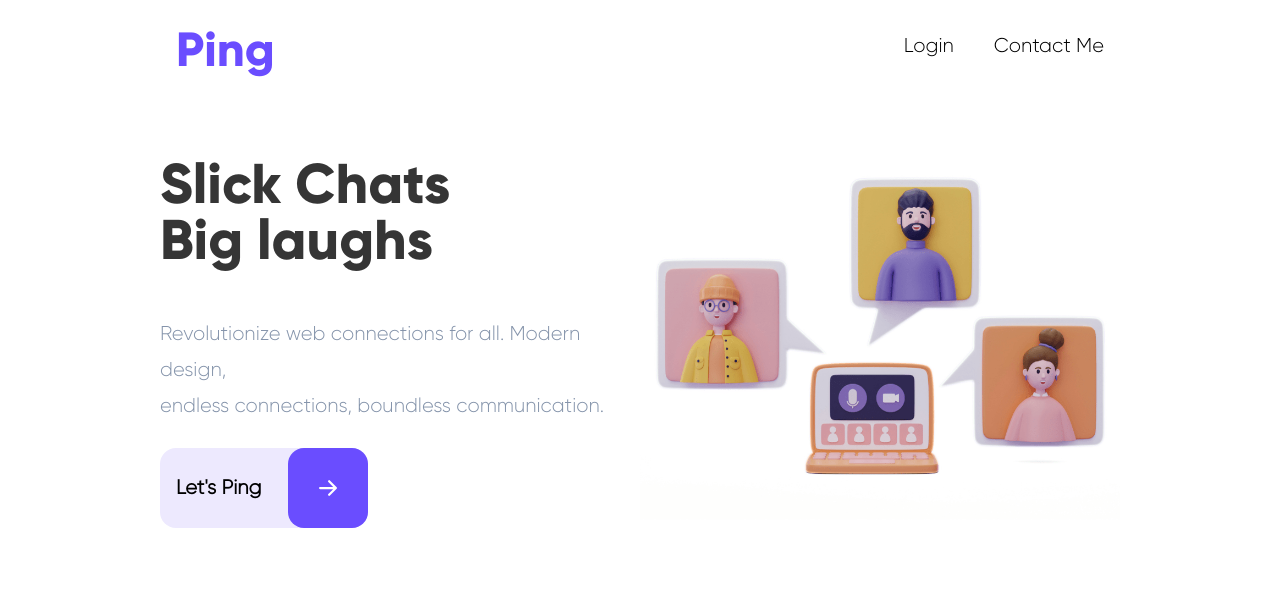
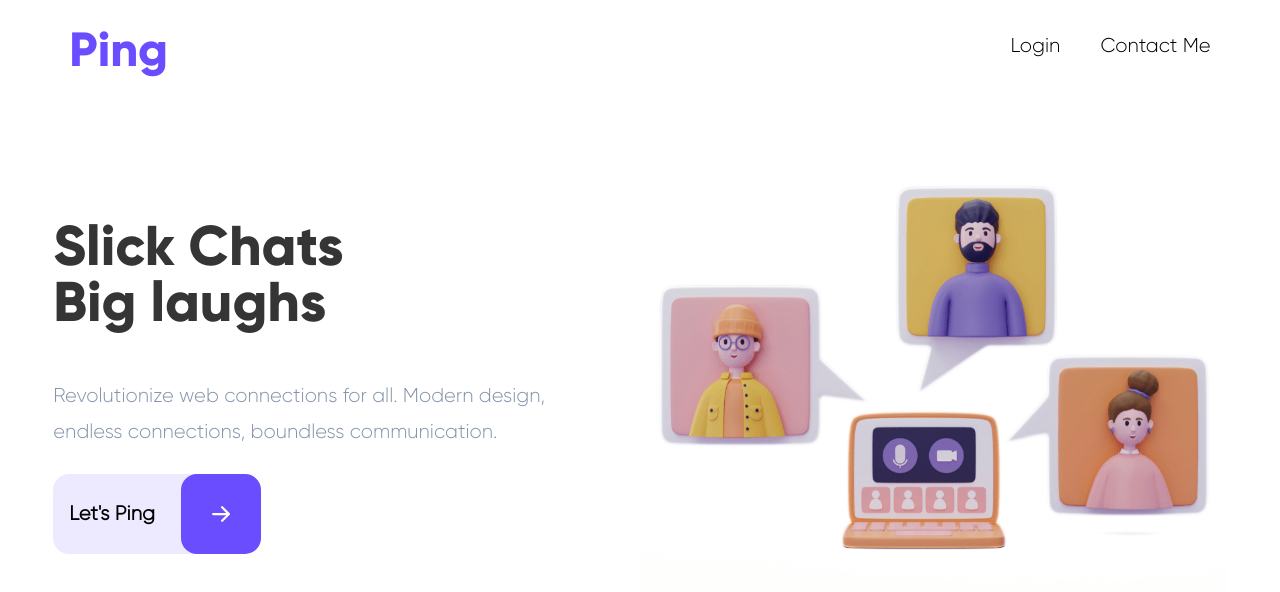
Before and after one commit to Mohsin370/mern_chat_app, a React (Vite) app in the folder frontend/: page / in a window 1280 px wide. Shown: the top 592 px of the page. Built offline with nearby package versions, Linux system fonts and the light colour scheme; no server answers.

Commit message:
landing page update

```diff
--- a/frontend/src/components/notification.tsx
+++ b/frontend/src/components/notification.tsx
@@ -7,7 +7,7 @@ export default function Notification() {
   useEffect(() => {
     if (notification.show) {
       setTimeout(() => {
-        setNotification({ show: false, message: "", type: "" });
+        setNotification({ show: false, message: "", type: "success" });
       }, 3000);
     }
   }, [notification, setNotification]);
--- a/frontend/src/pages/landing/landing.tsx
+++ b/frontend/src/pages/landing/landing.tsx
@@ -6,7 +6,7 @@ import { ArrowRightIcon } from "@heroicons/react/16/solid";
 export default function landing() {
   return (
     <article className="pros prose-xl">
-      <div className="flex flex-col max-h-dvh lg:w-3/4 mx-auto w-11/12 overflow-hidden">
+      <div className="flex flex-col max-h-dvh mx-auto w-11/12 overflow-hidden">
         <Header />
         <div className="xl:grid grid-cols-2 items-center md:my-10">
           <div className="xl:block flex flex-col justify-center items-center">
@@ -27,7 +27,7 @@ export default function landing() {
               </button>
             </Link>
           </div>
-          <div className="m-auto w-full">
+          <div className="m-auto xl:w-full md:w-2/3">
             <img className="hidden md:block m-auto" src={landingSVG} alt="landing" />
           </div>
         </div>
```
